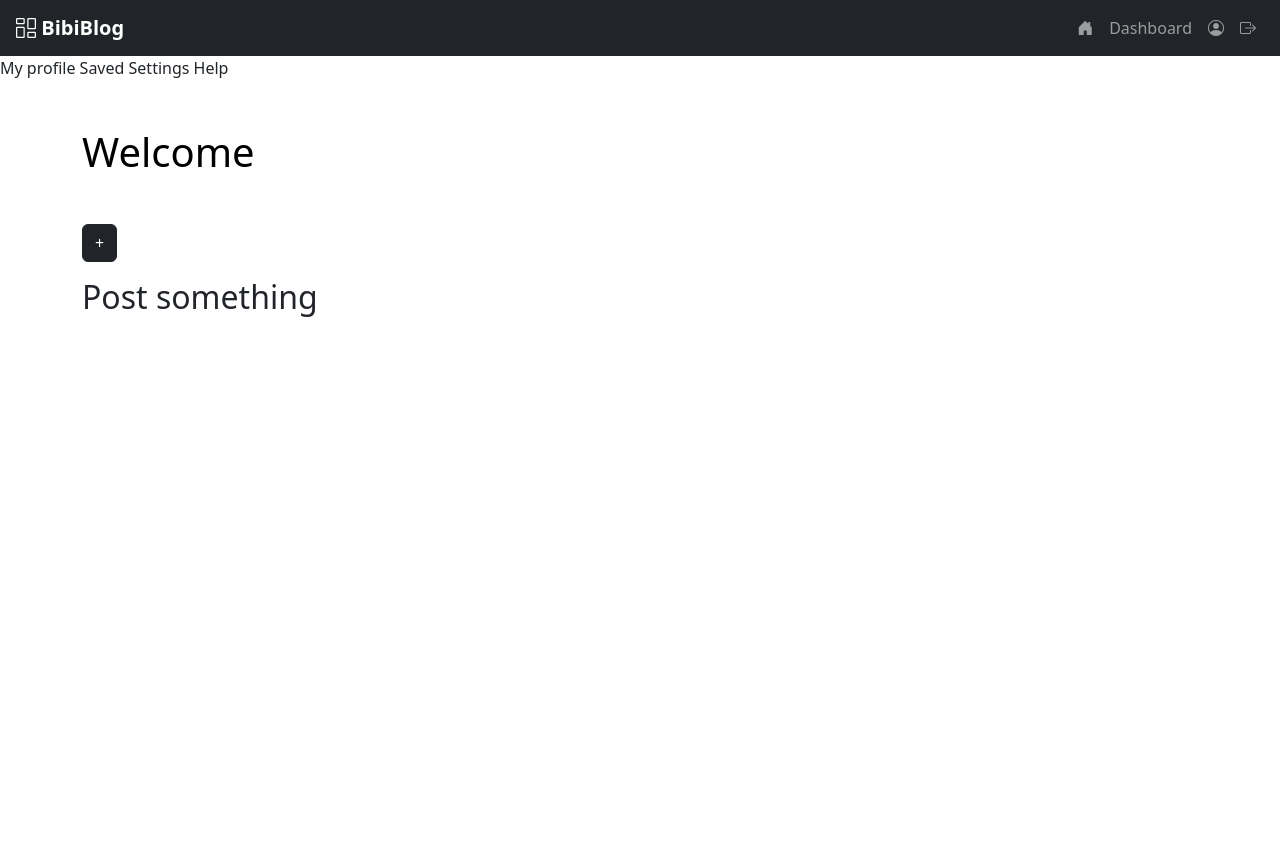
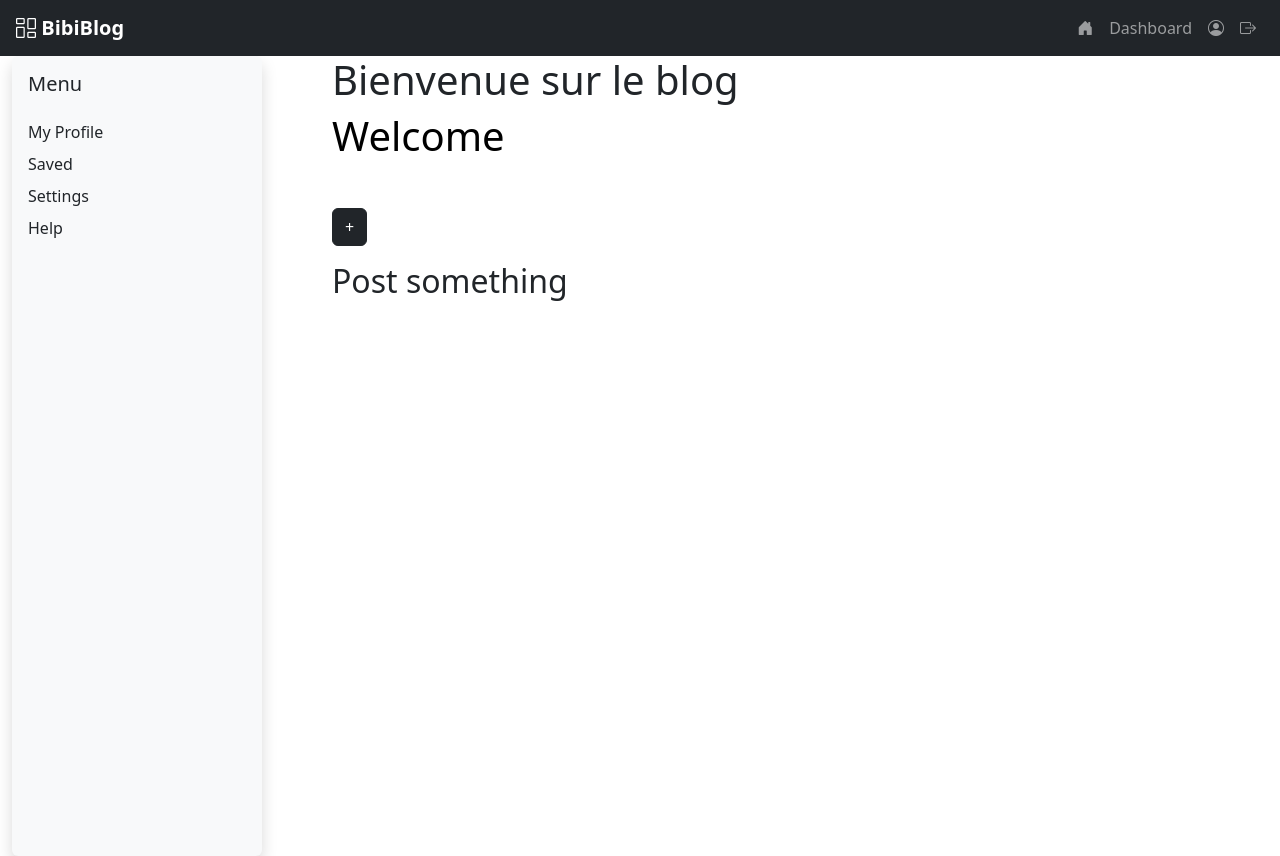
Before and after one commit to Exylus/blog.erwanthomy.fr, a PHP site: page /post.php in a window 1280 px wide. Before the commit the page ends 317 px from the top, so only its background shows below. Run offline with PHP 8.4, Linux system fonts and the light colour scheme.

Commit message:
sidenav style

```diff
--- a/css/style.css
+++ b/css/style.css
@@ -0,0 +1,5 @@
+
+.sidenav a:hover {
+    background-color: #363636;
+    border-radius: 5px;
+  }
--- a/post.php
+++ b/post.php
@@ -3,23 +3,30 @@ $page_title = "Accueil";
 include "includes/header.php";
 ?>
 
-<div class="sidenav">
-    <a>My profile</a>
-    <a>Saved</a>
-    <a>Settings</a>
-    <a>Help</a>
+<div class="container-fluid">
+    <div class="row">
+        <!-- Sidebar -->
+        <div class="col-md-3">
+            <?php include 'sidebar.php'; ?>
         </div>
 
-<div class="container py-5">
+        <!-- Contenu principal -->
+        <div class="col-md-9">
+            <h1>Bienvenue sur le blog</h1>
             <h1 class="text-black">Welcome</h1>
             <p class="mt-5">
                 <button onclick="location.href='create_post.php'" class="btn btn-dark">+</button>
             <h2>Post something</h2>
             </p>
-
-</div>
             <div>
                 <output id="postArea"></output>
             </div>
+        </div>
+    </div>
+</div>
+
+
+
+
 
 <?php include "includes/footer.php"; ?>
--- /dev/null
+++ b/sidebar.php
@@ -0,0 +1,9 @@
+<div class="sidenav">
+    <div class="d-flex flex-column bg-light p-3 shadow rounded h-100" style="width: 250px; min-height: 100vh;">
+        <h5 class="mb-4">Menu</h5>
+        <a href="#" class="nav-link text-dark mb-2">My Profile</a>
+        <a href="#" class="nav-link text-dark mb-2">Saved</a>
+        <a href="#" class="nav-link text-dark mb-2">Settings</a>
+        <a href="#" class="nav-link text-dark">Help</a>
+    </div>
+</div>
```
Lines whose indentation alone changed are shown as unchanged.
